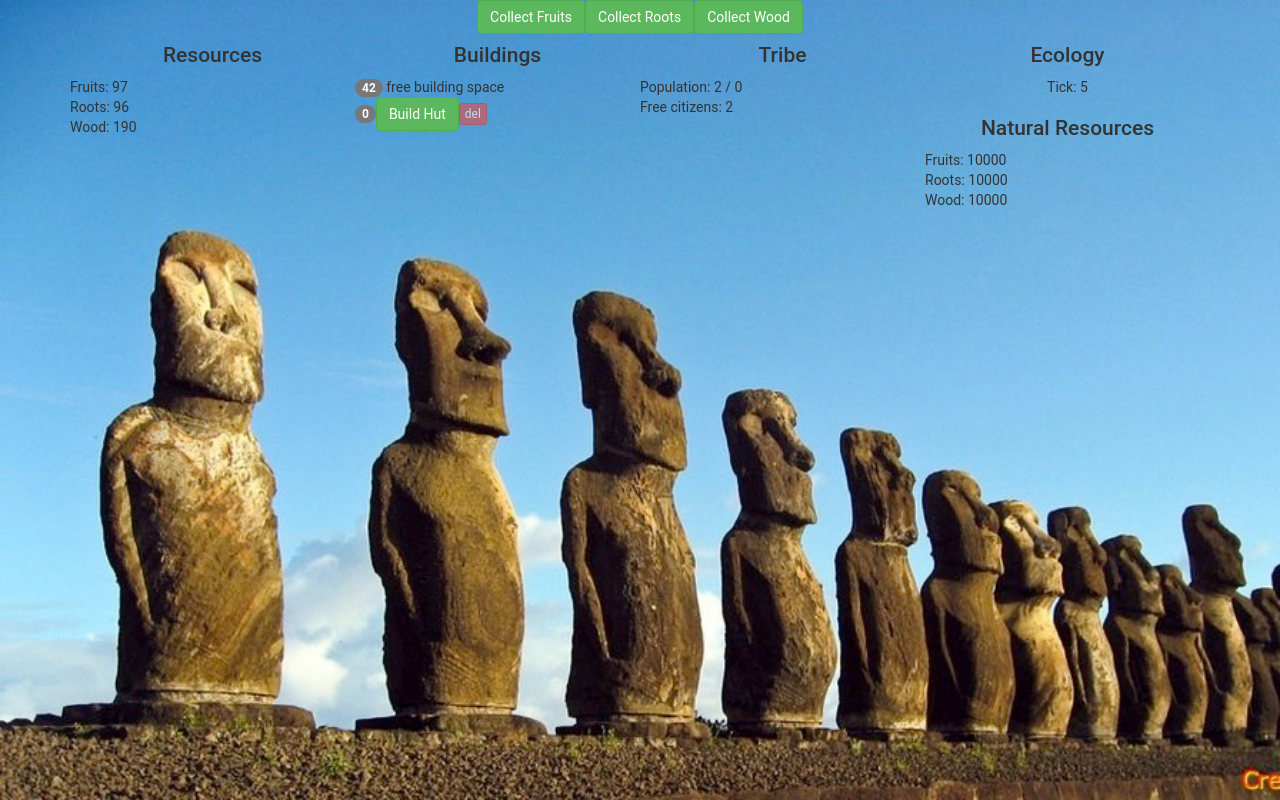
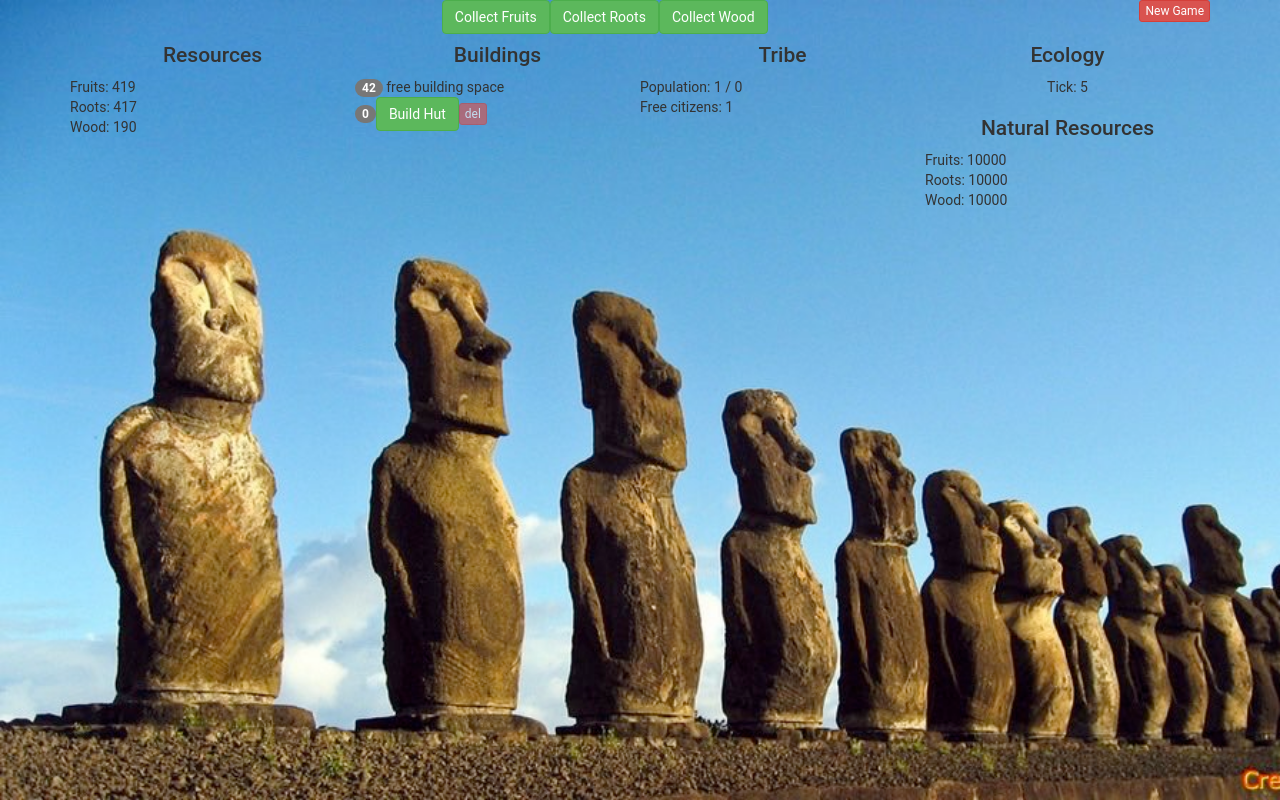
Before and after one commit to iamwhaler/polynezia, a React (Create React App) app: page / in a window 1280 px wide. Built offline with nearby package versions, Linux system fonts and the light colour scheme.

Commit message:
reset button ^-6

```diff
--- a/src/App.js
+++ b/src/App.js
@@ -11,9 +11,9 @@
   'fish': {name: 'Fish', locked_till: 'pier', difficulty: 2, max_cap: 10000, regen: 3},
   'wildfowl': {name: 'Meat', locked_till: 'lodge', difficulty: 2, max_cap: 10000, regen: 3},
   'wood': {name: 'Wood', locked_till: true, difficulty: 1, max_cap: 10000, regen: 1},
-  'stone': {name: 'Stone', locked_till: 'quarry', difficulty: 10, max_cap: 1000, regen: 0.01},
-  'iron': {name: 'Iron', locked_till: 'mine', difficulty: 100, max_cap: 100, regen: 0.001},
-  'moai': {name: 'Moai', locked_till: 'ahu', difficulty: 1000, max_cap: 10, regen: 0.00001}
+  'stone': {name: 'Stone', locked_till: 'quarry', difficulty: 20, max_cap: 2000, regen: 0.01},
+  'iron': {name: 'Iron', locked_till: 'mine', difficulty: 100, max_cap: 500, regen: 0.001},
+  'moai': {name: 'Moai', locked_till: 'ahu', difficulty: 1000, max_cap: 42, regen: 0.0}
 };
 
 const buildings = {
@@ -41,11 +41,11 @@
 };
 
 const default_state = {
-  population: 2,
+  population: 1,
 
 
-  fruits: 100,
-  roots: 100,
+  fruits: 420,
+  roots: 420,
   fish: 0,
   wildfowl: 0,
 
@@ -334,6 +334,8 @@
                   {make_collect_button('wood', 'Collect Wood', () => {
                     this.setState({wood: this.state.wood + 1});
                   }, 'text')}
+
+                  <span className="pull-right">{make_collect_button('refresh', 'New Game', this.resetGame, 'text', ' btn-xs btn-danger')}</span>
                 </div>
               </div>
 
```
